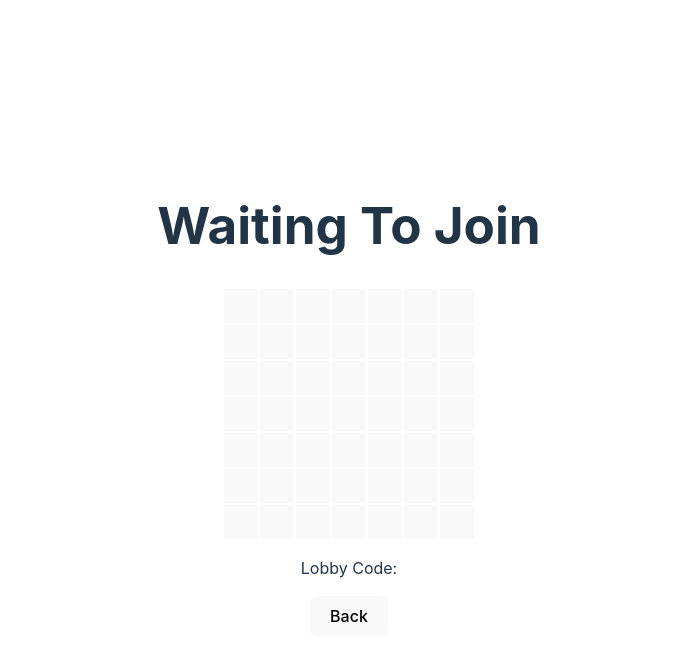
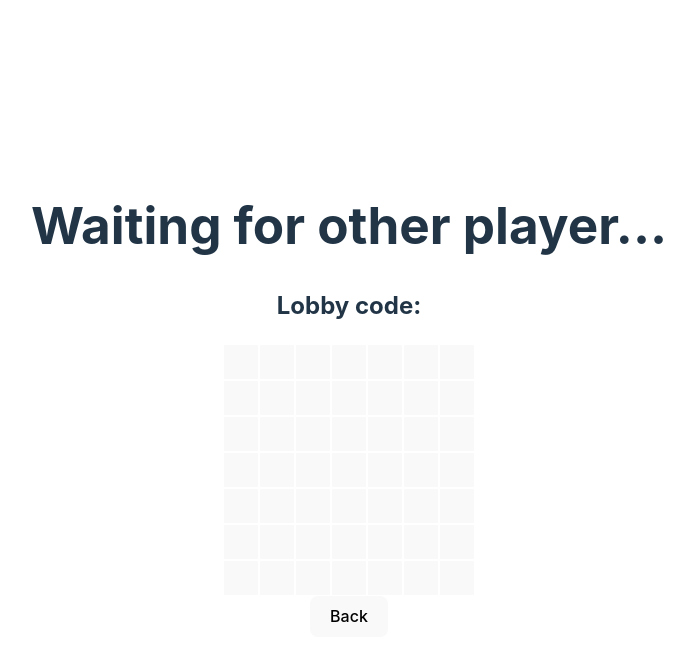
Before and after one commit to bluewolf44/BattleServer, a React (Vite) app in the folder frontend/: page / in a window 1280 px wide. Both pictures are taken after a click on the button "Host Game". Shown: the top 660 px of the page, without its empty margins (291-985 px from the left). Built offline with nearby package versions, Linux system fonts and the light colour scheme.

Commit message:
Rearrange elements

```diff
--- a/frontend/src/InGame.jsx
+++ b/frontend/src/InGame.jsx
@@ -2,21 +2,22 @@ import { useState } from 'react'
 import './InGame.css'
 
 function InGame({HandleBack}) {
-    const size = 7;
-    const [titleText,setTitleText] = useState("Waiting To Join")
+    const boardSize = 7;
+    const [titleText,setTitleText] = useState("Waiting for other player...")
     const [lobbyCode,setLobbyCode] = useState("")
 
     return (
         <>
             <h1>{titleText}</h1>
+            <h2>{"Lobby code: "+lobbyCode}</h2>
             {(() => {
                 const total = [];
-                for (let y=0;y<size;y++)
+                for (let y=0;y<boardSize;y++)
                 {
                     const arr = [];
-                    for (let x=0; x<size;x++)
+                    for (let x=0; x<boardSize;x++)
                     {
-                        arr.push(<button key = {size*y+x} className = "gameBoard"/>);
+                        arr.push(<button key = {boardSize*y+x} className = "gameBoard"/>);
                     }
                     total.push(
                         <div>
@@ -26,7 +27,6 @@ function InGame({HandleBack}) {
                 }
                 return total;
             })()}
-            <p>{"Lobby Code: "+lobbyCode}</p>
             <button onClick = {HandleBack}>Back</button>
         </>
     )
```
